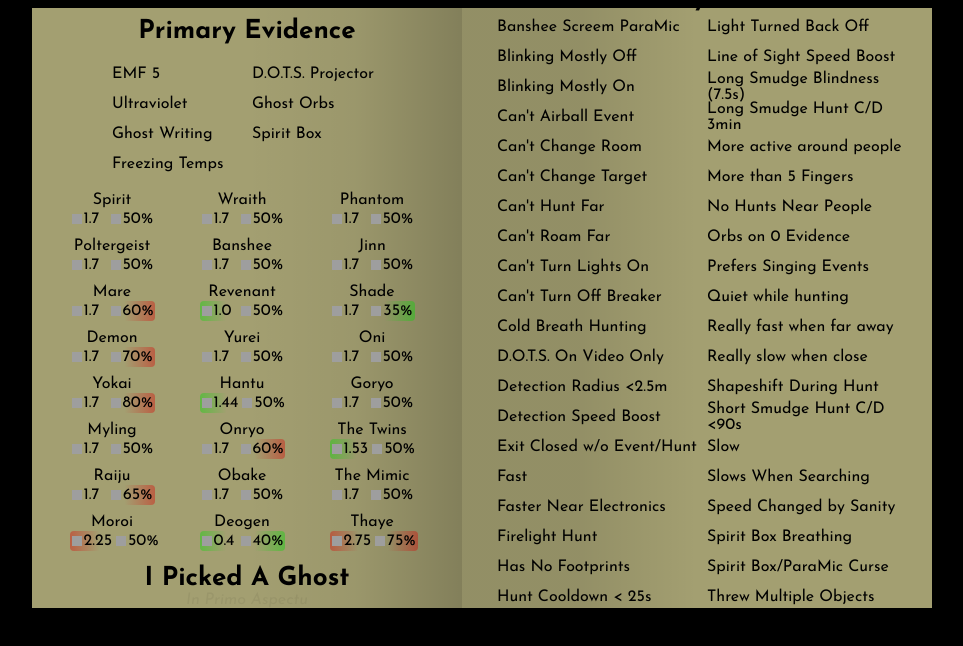
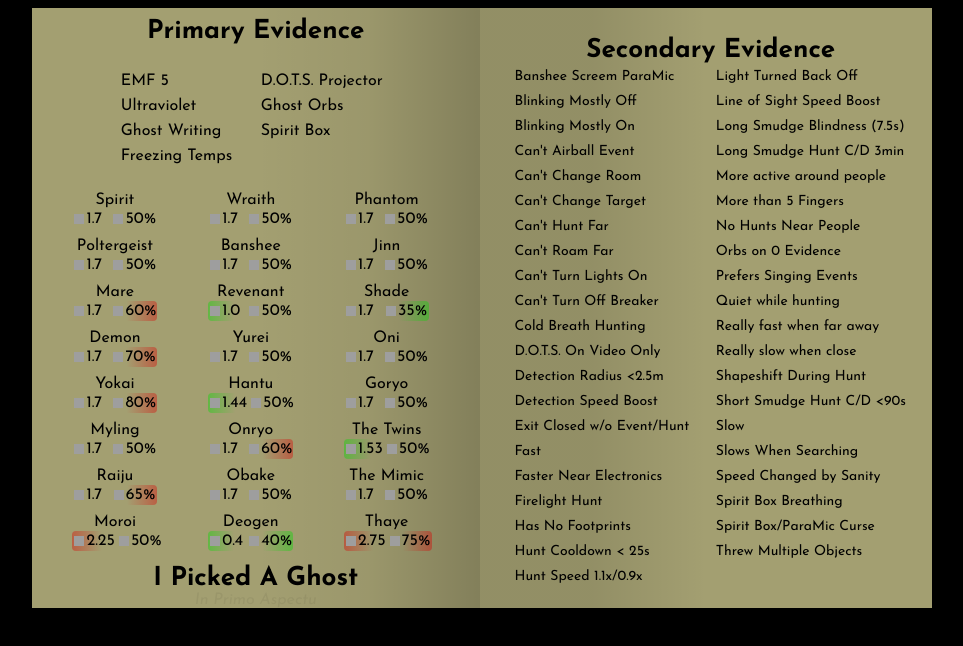
Before and after one commit to SamV522/IPA.Ghost, an Angular app: page / in a window 1280 px wide. Shown: the top 646 px of the page, without its empty margins (158-1121 px from the left). Built offline with nearby package versions, Linux system fonts and the light colour scheme; grey boxes are pictures that could not be loaded.

Commit message:
* fit more evidence

```diff
--- a/src/app/app.component.css
+++ b/src/app/app.component.css
@@ -56,8 +56,12 @@ div.flex-column-container {
     height: 100%;
 }
 
-.primary-evidence-container {
+.primary-evidence {
     width: 280px;
     padding: 10px 0px 5px 0px;
     margin: auto;
 }
+
+.secondary-evidence {
+    font-size: 14px;
+}
--- a/src/app/app.component.html
+++ b/src/app/app.component.html
@@ -18,7 +18,7 @@
             <div class="page left-page">
               <div class="page-header">Primary Evidence</div>
               <!-- primary evidence -->
-              <app-evidence-list class="primary-evidence-container" [evidence]="this.evidenceService.getPrimaryEvidence()"></app-evidence-list>
+              <app-evidence-list class="primary-evidence" [evidence]="this.evidenceService.getPrimaryEvidence()"></app-evidence-list>
               <!-- ghosts -->
               <app-ghost-list></app-ghost-list>
               <i class="hidden-subtitle">In Primo Aspectu</i>
@@ -29,7 +29,7 @@
             <div class="page right-page">
               <div class="page-header">Secondary Evidence</div>
               <!-- evidence -->
-              <app-evidence-list [evidence]="this.evidenceService.getSecondaryEvidence()" [alphabeticalSort]="true"></app-evidence-list>
+              <app-evidence-list class="secondary-evidence" [evidence]="this.evidenceService.getSecondaryEvidence()" [alphabeticalSort]="true"></app-evidence-list>
             </div>
           </div>
         </div>
--- a/src/app/components/evidence-list/evidence-list.component.css
+++ b/src/app/components/evidence-list/evidence-list.component.css
@@ -12,7 +12,7 @@
 .evidence-item {
   display: flex;
   align-items: center;
-  height: 20px;
+  height: 15px;
   padding: 5px 5px 5px 5px;
   overflow: none;
   user-select: none;
```
